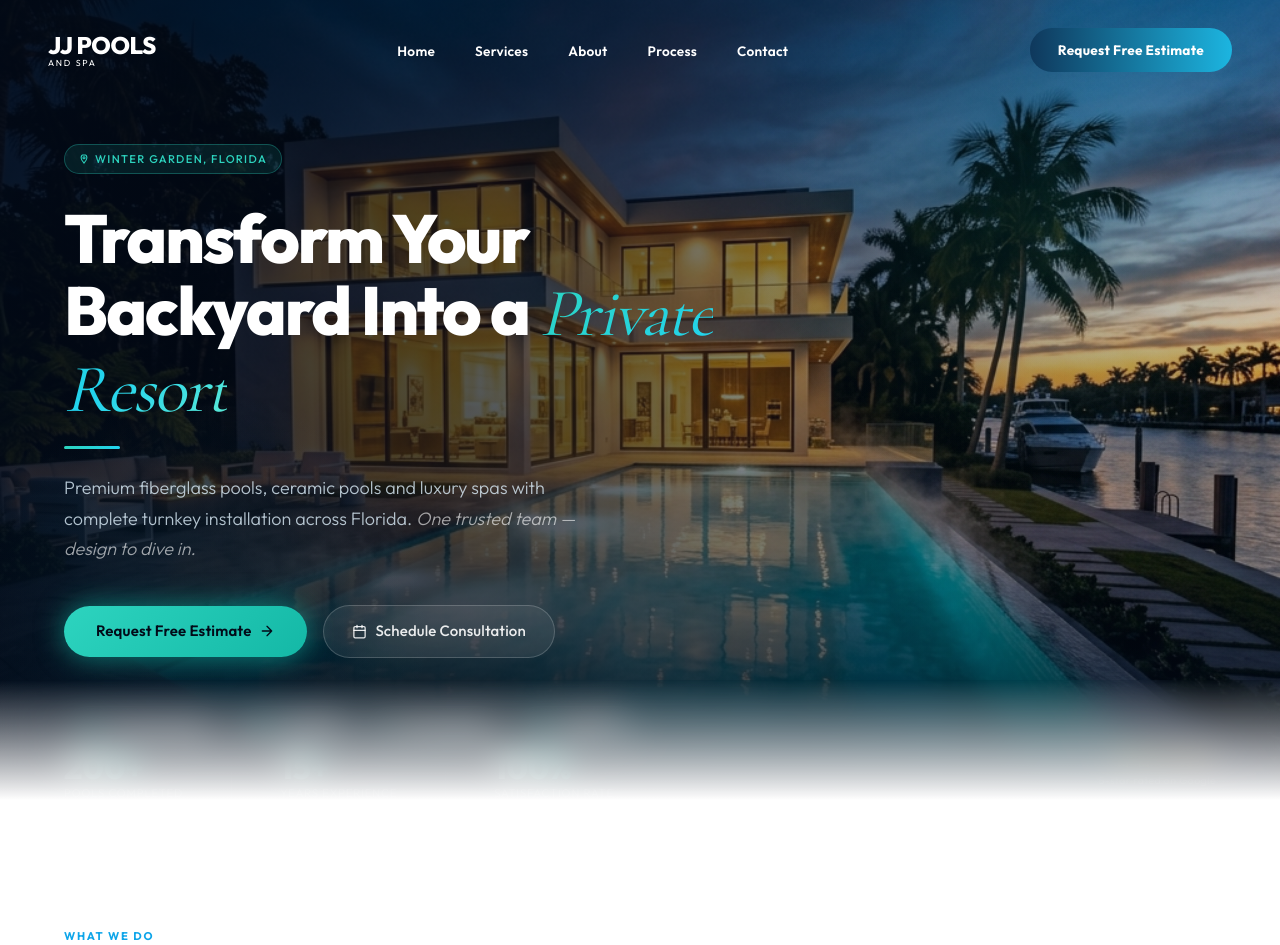
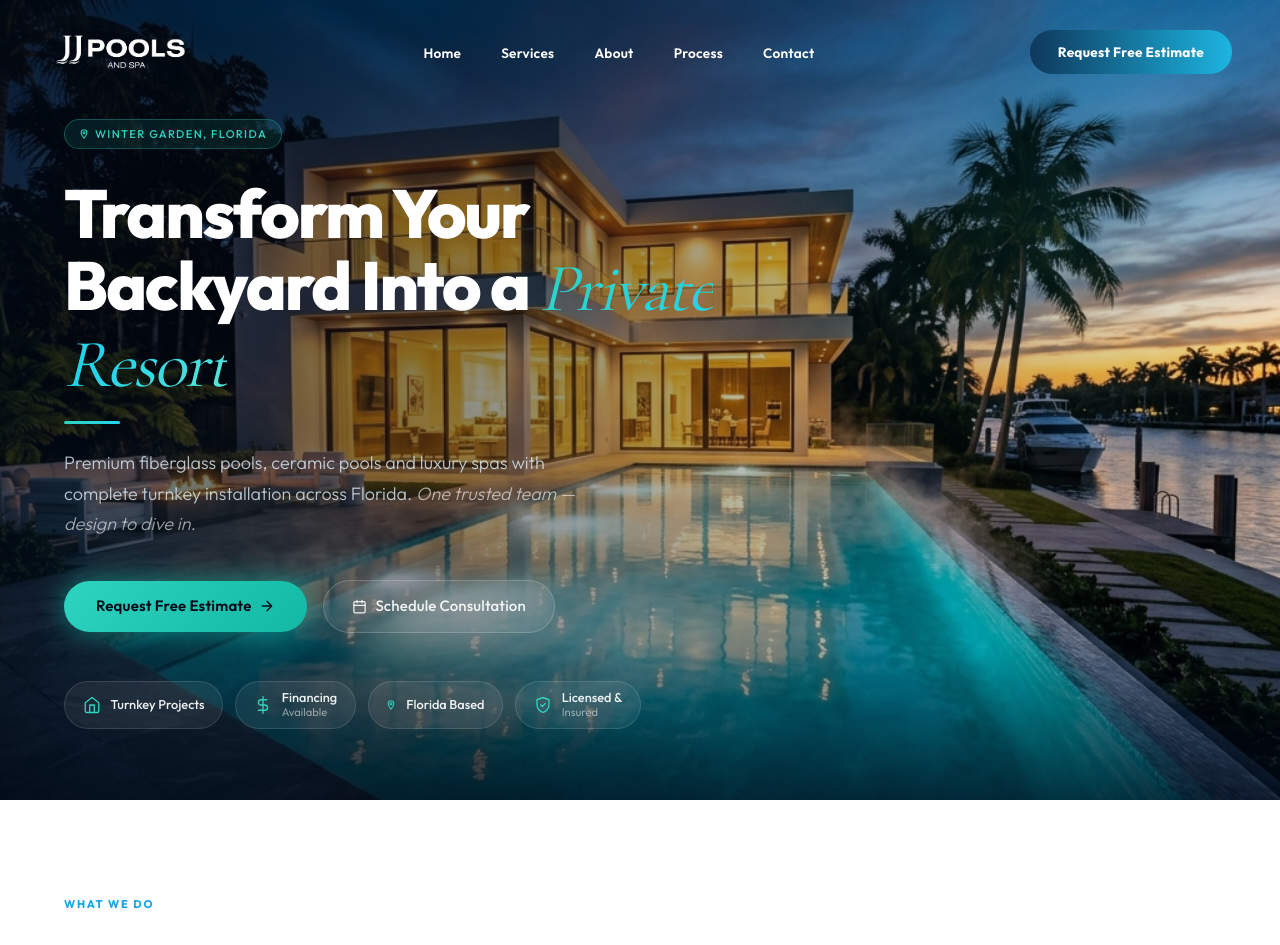
Before and after one commit to leonardorimes/jjpools, a Next.js app: page / in a window 1280 px wide. Shown: the top 945 px of the page. Built offline with nearby package versions, Linux system fonts and the light colour scheme.

Commit message:
finalizando design

```diff
--- a/app/contact/page.tsx
+++ b/app/contact/page.tsx
@@ -16,25 +16,19 @@ export default function ContactPage() {
         padding: "1.75rem 3rem",
       }}>
         <a href="/" style={{ textDecoration: "none", display: "flex", alignItems: "center" }}>
-          <span style={{
-            fontFamily: "var(--font-outfit), sans-serif",
-            fontWeight: 800,
-            fontSize: "1.5rem",
-            letterSpacing: "-0.02em",
-            color: "#ffffff",
-            lineHeight: 1,
+          <div style={{
+            position: "relative",
+            width: "160px",
+            height: "48px",
+            filter: "brightness(0) invert(1)"
           }}>
-            JJ POOLS
-            <span style={{
-              fontWeight: 400,
-              fontSize: "0.55rem",
-              letterSpacing: "0.2em",
-              display: "block",
-              color: "#ffffff",
-              marginTop: "2px",
-              textTransform: "uppercase",
-            }}>AND SPA</span>
-          </span>
+            {/* Using an img tag since next/image needs import, and this is a simple static header */}
+            <img
+              src="/logo.png"
+              alt="JJ Pools and SPA Logo"
+              style={{ width: "100%", height: "100%", objectFit: "contain", objectPosition: "left center" }}
+            />
+          </div>
         </a>
         <a href="/" style={{
           fontFamily: "var(--font-outfit), sans-serif",
--- a/app/page.tsx
+++ b/app/page.tsx
@@ -112,27 +112,22 @@ function Navbar() {
 
       {/* Logo */}
       <a href="/" id="nav-logo" aria-label="JJ Pools and SPA — Home" style={{ textDecoration: "none", display: "flex", alignItems: "center" }}>
-        <span style={{
-          fontFamily: "var(--font-outfit), sans-serif",
-          fontWeight: 800,
-          fontSize: "1.5rem",
-          letterSpacing: "-0.02em",
-          color: isScrolled ? "#0f172a" : "#ffffff",
-          lineHeight: 1,
-          transition: "color 0.3s"
+        <div style={{
+          position: "relative",
+          width: "160px",
+          height: "48px",
+          transition: "filter 0.3s ease",
+          filter: isScrolled ? "none" : "brightness(0) invert(1)"
         }}>
-          JJ POOLS
-          <span style={{
-            fontWeight: 400,
-            fontSize: "0.55rem",
-            letterSpacing: "0.2em",
-            display: "block",
-            color: isScrolled ? "#64748b" : "#ffffff",
-            marginTop: "2px",
-            textTransform: "uppercase",
-            transition: "color 0.3s"
-          }}>AND SPA</span>
-        </span>
+          <Image
+            src="/logo.png"
+            alt="JJ Pools and SPA Logo"
+            fill
+            sizes="160px"
+            style={{ objectFit: "contain", objectPosition: "left center" }}
+            priority
+          />
+        </div>
       </a>
 
       {/* Nav links — desktop only */}
@@ -319,16 +314,16 @@ export default function Hero() {
             background: `
               linear-gradient(
                 105deg,
-                rgba(2,10,24,0.88) 0%,
-                rgba(2,10,24,0.62) 45%,
-                rgba(2,10,24,0.25) 75%,
-                rgba(2,10,24,0.15) 100%
+                rgba(2,10,24,0.7) 0%,
+                rgba(2,10,24,0.4) 45%,
+                rgba(2,10,24,0.1) 75%,
+                rgba(2,10,24,0.0) 100%
               ),
               linear-gradient(
                 to top,
-                rgba(2,10,24,0.95) 0%,
-                rgba(2,10,24,0.2) 30%,
-                transparent 60%
+                rgba(2,10,24,0.75) 0%,
+                rgba(2,10,24,0.1) 20%,
+                transparent 40%
               )
             `,
           }} />
@@ -366,19 +361,18 @@ export default function Hero() {
           margin: "0 auto",
           display: "flex",
           flexDirection: "column",
+          justifyContent: "center",
           flex: 1,
+          paddingTop: "7rem", // To account for the navbar
+          paddingBottom: "4rem",
         }}>
           {/* ── Hero Content ── */}
           <div
             className="hero-content"
             style={{
-              flex: 1,
               display: "flex",
               flexDirection: "column",
-              justifyContent: "center",
               padding: "0 4rem",
-              paddingTop: "9rem",
-              paddingBottom: "5rem",
               maxWidth: "860px",
             }}
           >
@@ -603,90 +597,7 @@ export default function Hero() {
           }} />
         </div>
 
-        {/* ── Stats row (bottom overlay) ── */}
-        <div
-          id="hero-stats"
-          className="animate-fade-up delay-1000"
-          style={{
-            position: "absolute",
-            bottom: 0,
-            left: 0,
-            right: 0,
-            zIndex: 10,
-            display: "flex",
-            justifyContent: "flex-start",
-            gap: 0,
-            padding: "0 4rem 2rem",
-            pointerEvents: "none",
-          }}
-        >
-          {[
-            { value: "200+", label: "Pools Completed" },
-            { value: "15+", label: "Years Experience" },
-            { value: "100%", label: "Satisfaction Rate" },
-          ].map((stat, i) => (
-            <div
-              key={stat.label}
-              className={`animate-fade-up delay-${(i + 8) * 100}`}
-              style={{
-                marginRight: "3rem",
-                borderLeft: i === 0 ? "none" : "1px solid rgba(255,255,255,0.10)",
-                paddingLeft: i === 0 ? 0 : "3rem",
-                pointerEvents: "auto",
-              }}
-            >
-              <div style={{
-                display: "flex",
-                alignItems: "baseline",
-                gap: "2px",
-              }}>
-                <span style={{
-                  fontFamily: "var(--font-outfit), sans-serif",
-                  fontWeight: 800,
-                  fontSize: "2rem",
-                  lineHeight: 1,
-                  background: "linear-gradient(135deg, #fff 0%, #2dd4bf 100%)",
-                  WebkitBackgroundClip: "text",
-                  WebkitTextFillColor: "transparent",
-                  backgroundClip: "text",
-                }}>{stat.value}</span>
-              </div>
-              <p style={{
-                fontFamily: "var(--font-outfit), sans-serif",
-                fontWeight: 300,
-                fontSize: "0.7rem",
-                letterSpacing: "0.08em",
-                textTransform: "uppercase",
-                color: "rgba(255,255,255,0.45)",
-                marginTop: "2px",
-              }}>{stat.label}</p>
-            </div>
-          ))}
-
-          {/* Star rating */}
-          <div
-            style={{
-              marginLeft: "auto",
-              display: "flex",
-              flexDirection: "column",
-              alignItems: "flex-end",
-              paddingBottom: "0.25rem",
-              pointerEvents: "auto",
-            }}
-          >
-            <div style={{ display: "flex", gap: "3px", color: "#fbbf24" }}>
-              {Array.from({ length: 5 }).map((_, i) => <IconStar key={i} />)}
-            </div>
-            <span style={{
-              fontFamily: "var(--font-outfit), sans-serif",
-              fontWeight: 300,
-              fontSize: "0.65rem",
-              color: "rgba(255,255,255,0.4)",
-              letterSpacing: "0.05em",
-              marginTop: "4px",
-            }}>5-star rated on Google</span>
-          </div>
-        </div>
+
         </div>
       </main>
 
@@ -694,25 +605,13 @@ export default function Hero() {
       <section
         id="services"
         style={{
-          paddingTop: "8rem",
+          paddingTop: "6rem",
           paddingBottom: "8rem",
           backgroundColor: "#ffffff",
           zIndex: 20,
           position: "relative"
         }}
       >
-        {/* Blur Transition overlay at the top */}
-        <div style={{
-          position: "absolute",
-          top: "-120px",
-          left: 0,
-          right: 0,
-          height: "120px",
-          background: "linear-gradient(to bottom, rgba(255,255,255,0) 0%, rgba(255,255,255,1) 100%)",
-          backdropFilter: "blur(16px)",
-          WebkitBackdropFilter: "blur(16px)",
-          pointerEvents: "none",
-        }} />
         <div style={{
           maxWidth: "1280px",
           margin: "0 auto",
@@ -1555,19 +1454,21 @@ export default function Hero() {
         }}>
           {/* Brand */}
           <div>
-            <h3 style={{
-              fontFamily: "var(--font-outfit), sans-serif",
-              fontWeight: 800,
-              fontSize: "2rem",
-              letterSpacing: "-0.02em",
+            <div style={{
+              position: "relative",
+              width: "160px",
+              height: "48px",
               marginBottom: "1.5rem",
-              display: "flex",
-              alignItems: "center",
-              gap: "0.25rem"
+              filter: "brightness(0) invert(1)"
             }}>
-              JJ<span style={{ fontWeight: 400 }}>POOLS</span>
-              <span style={{ fontSize: "0.5rem", fontWeight: 400, marginTop: "0.5rem" }}>AND SPA</span>
-            </h3>
+              <Image
+                src="/logo.png"
+                alt="JJ Pools and SPA Logo"
+                fill
+                sizes="160px"
+                style={{ objectFit: "contain", objectPosition: "left center" }}
+              />
+            </div>
             <p style={{
               fontFamily: "var(--font-outfit), sans-serif",
               fontWeight: 300,
```
Also changed, not shown: public/logo.png (added).
